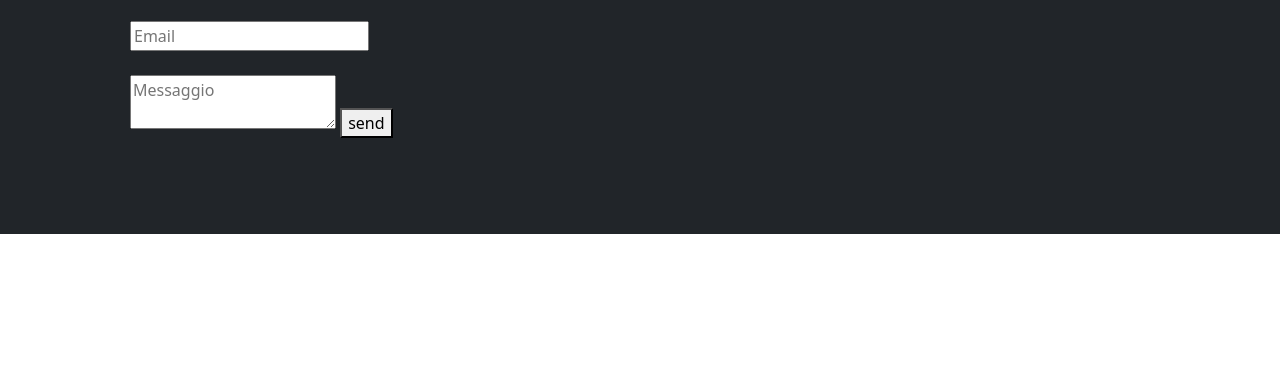
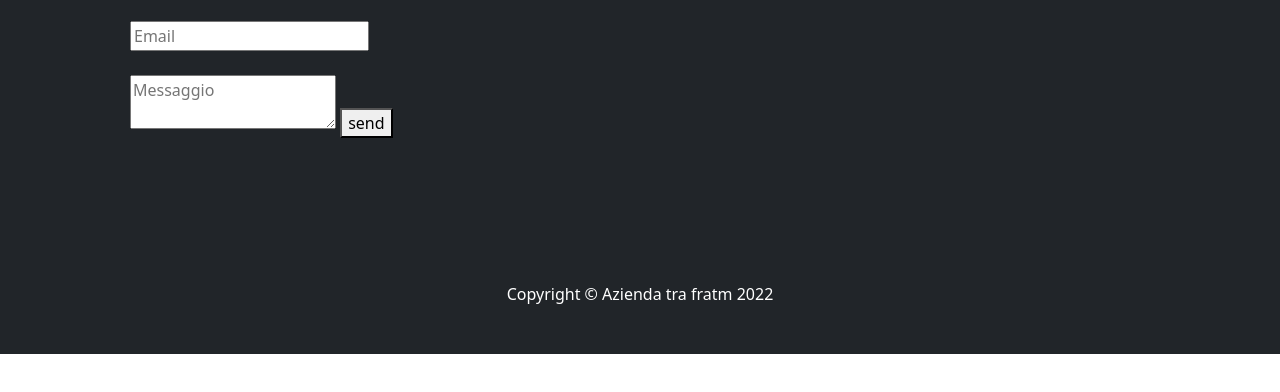
Before and after one commit to my3dshop/custom, a plain HTML site: page index.html in a window 1280 px wide. Shown: the part 346-738 px from the top of the page. Drawn offline with nearby package versions, Linux system fonts and the light colour scheme.

Commit message:
Update index.html

```diff
--- a/index.html
+++ b/index.html
@@ -50,3 +50,9 @@
             </div>
         </div>
     </header>
+    <footer class="py-5 bg-dark">
+        <div class="container">
+            <p class="m-0 text-center text-white">Copyright &copy; Azienda tra fratm 2022</p>
+        </div>
+    </footer>
+    </html>
```
